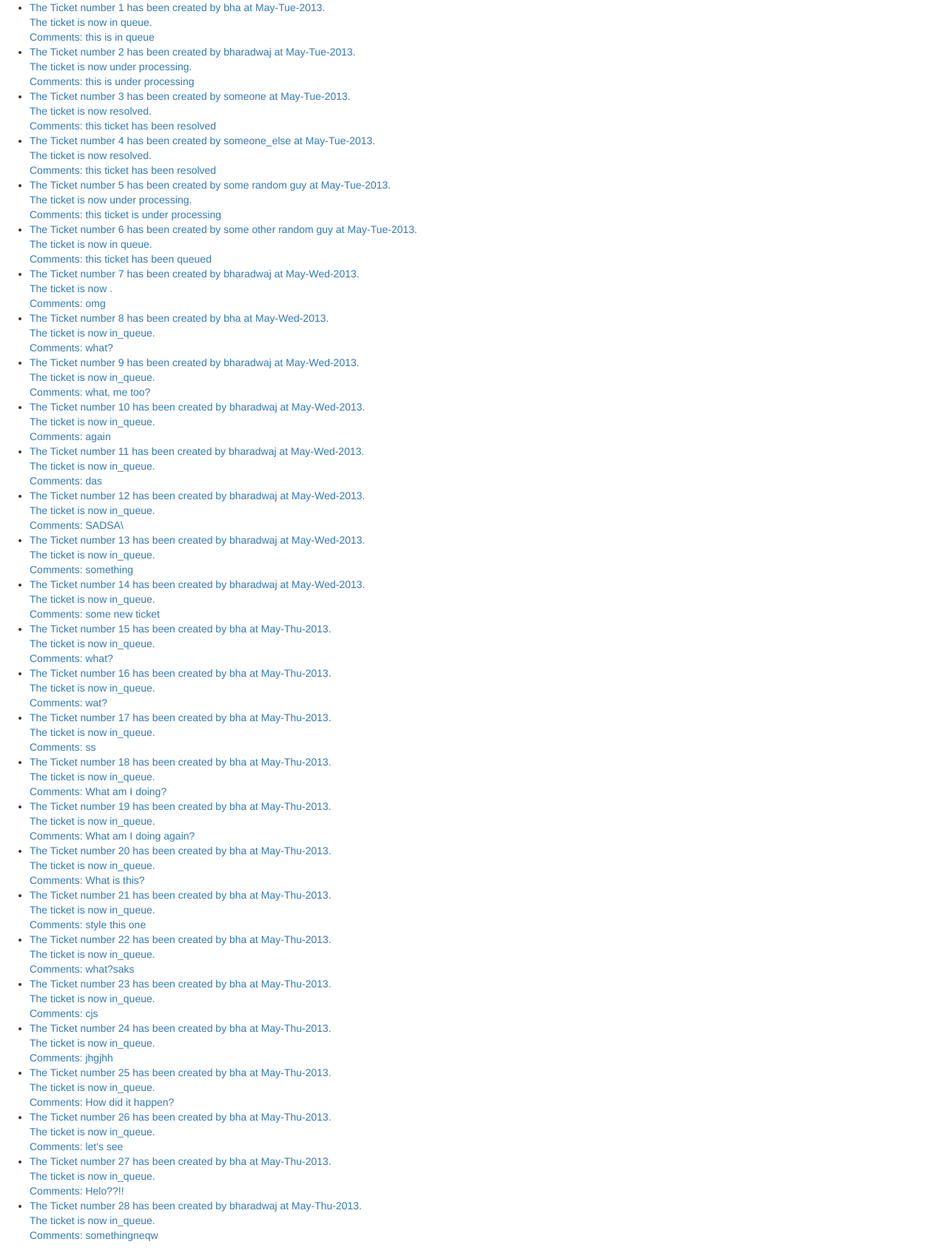
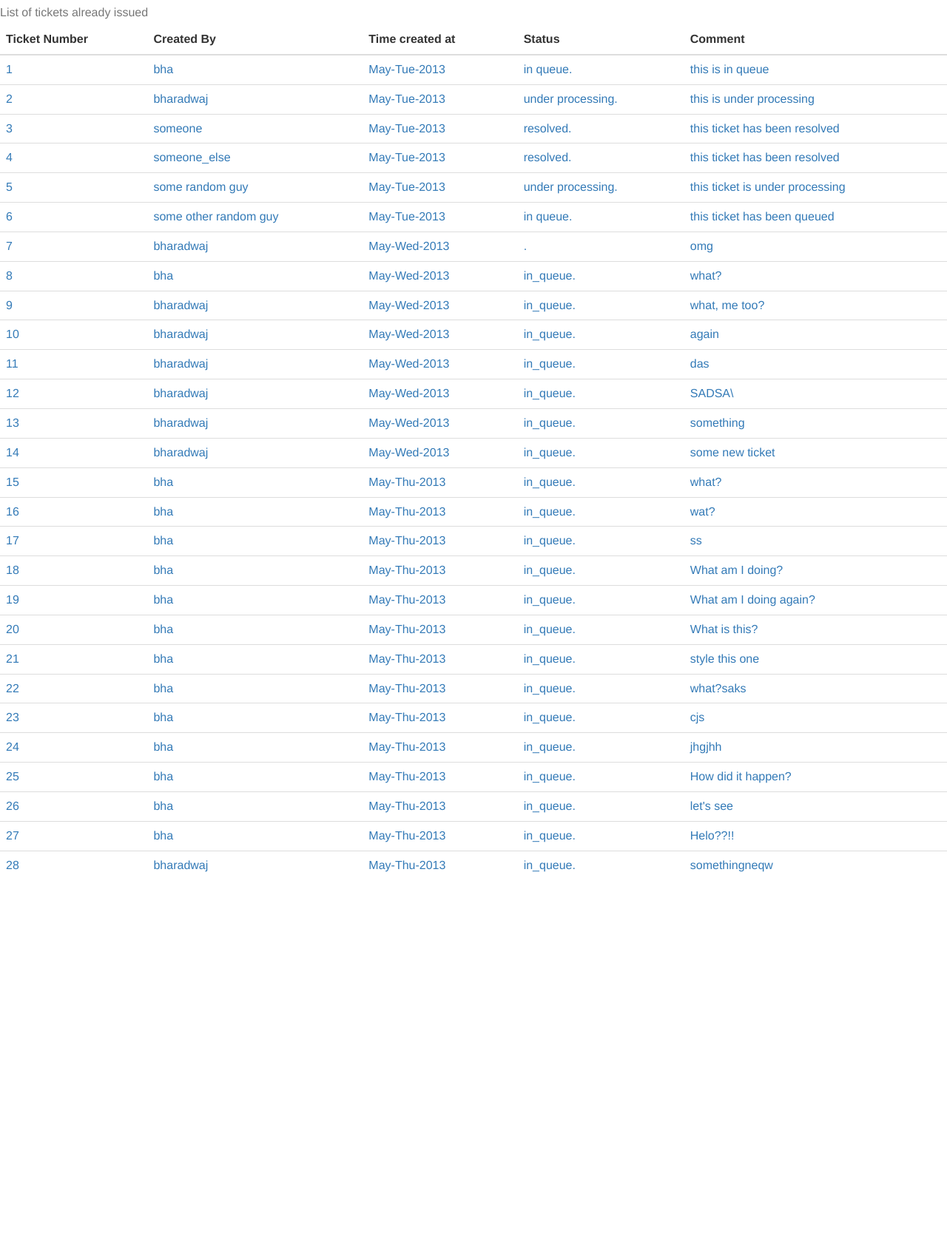
Before and after one commit to bharadwajwise/ticketing_system, a Django app: page /tickets/ in a window 1280 px wide. Shown: the whole page at 74% size. After the commit the page ends 1179 px from the top, so only its background shows below. Run offline with Django 3.2, Linux system fonts and the light colour scheme; data comes from the database, SQL or seed files in the repository; both versions use the stored data as it was after the commit; parts of the project's set-up code (start-up, migrations or seed data) failed here and were passed over; some libraries are stand-ins or nearby versions.

Commit message:
completed adding basic bootstrap to all views

```diff
--- a/templates/tickets/create_ticket.html
+++ b/templates/tickets/create_ticket.html
@@ -1,7 +1,6 @@
 <!DOCTYPE html>
 <link ="" ="stylesheet" >
-<link href="http://netdna.bootstrapcdn.com/twitter-bootstrap/2.3.0/css/bootstrap-combined.min.css" rel="stylesheet">
-
+<link href="//netdna.bootstrapcdn.com/twitter-bootstrap/2.3.1/css/bootstrap-combined.min.css" rel="stylesheet">
 
 {% load bootstrap_toolkit %}
 {% load crispy_forms_tags %}
--- a/templates/tickets/index.html
+++ b/templates/tickets/index.html
@@ -1,13 +1,28 @@
-<link href="http://netdna.bootstrapcdn.com/twitter-bootstrap/2.3.0/css/bootstrap-combined.min.css" rel="stylesheet">
-
+<link href="//netdna.bootstrapcdn.com/twitter-bootstrap/2.3.1/css/bootstrap-combined.min.css" rel="stylesheet">
 {% load bootstrap_toolkit %}
 
 {% if ticket_list %}
-  <ul>
+  <table class="table">
+  <caption> List of tickets already issued </caption>
+
+  <thead>
+  <th> Ticket Number </th>
+  <th> Created By </th>
+  <th> Time created at </th>
+  <th> Status </th>
+  <th> Comment </th>
+  </thead>
+  <tbody>
   {% for ticket in ticket_list %}
-    <li> <a href="/tickets/{{ticket.id}}/"> The Ticket number {{ticket.id}} has been created by {{ticket.created_by}} at {{ticket.pub_date|date:"M-D-Y"}}.<br /> The ticket is now {{ticket.status}}. <br />Comments: {{ticket.comment}} </a></li>
+    <tr>
+      <td><a class="brand" href="/tickets/{{ticket.id}}/">{{ticket.id}}</a></td>
+      <td><a class="brand" href="/tickets/{{ticket.id}}/">{{ticket.created_by}} </a></td>
+      <td><a class="brand" href="/tickets/{{ticket.id}}/"> {{ticket.pub_date|date:"M-D-Y"}} </a></td>
+      <td><a class="brand" href="/tickets/{{ticket.id}}/">{{ticket.status}}.</a></td>
+      <td><a class="brand" href="/tickets/{{ticket.id}}/"> {{ticket.comment}} </a></td></tr>
   {% endfor %}
-  </ul>
+  </tbody>
+  </table>
 {% else %}
   <p> List of tickets is empty </p>
 {% endif %}
--- a/tickets/views.py
+++ b/tickets/views.py
@@ -54,10 +54,13 @@ def add_ticket(request, userid):
 
 def view_ticket(request, userid):
     user_id = userid
+    userobject = Ticketuser.objects.get(id=user_id)
+    username = str(userobject)
     output_ticket = Ticket.objects.filter(created_by=userid)
     t = loader.get_template('tickets/user_view.html')
     c = Context({
          'user_id': userid,
-	 'output_ticket': output_ticket,
+     	 'output_ticket': output_ticket,
+         'username': username,
          })
     return HttpResponse(t.render(c))
```
Also changed, not shown: templates/tickets/ticket.html (+6 -7 lines), templates/tickets/user_view.html (+7 -8 lines), dbs/ticketing_system.sqlite3, 1 other file.
